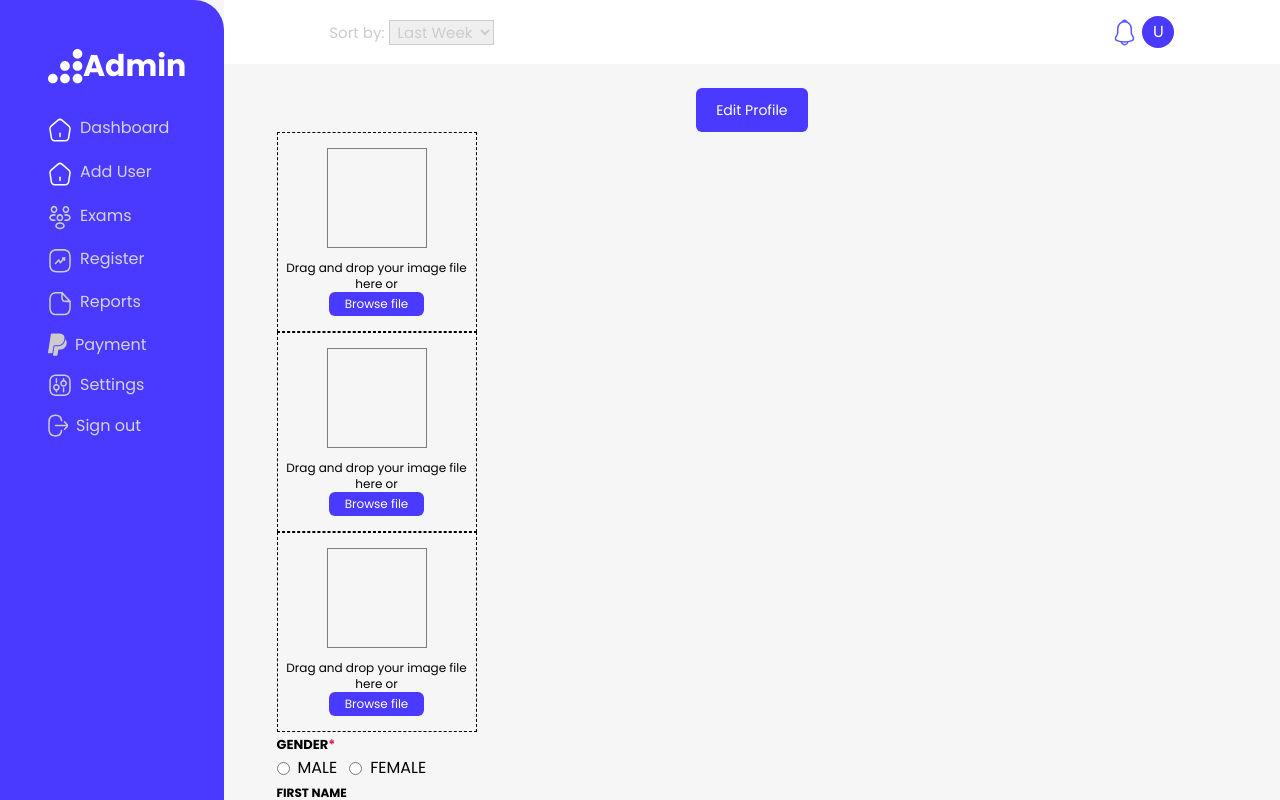
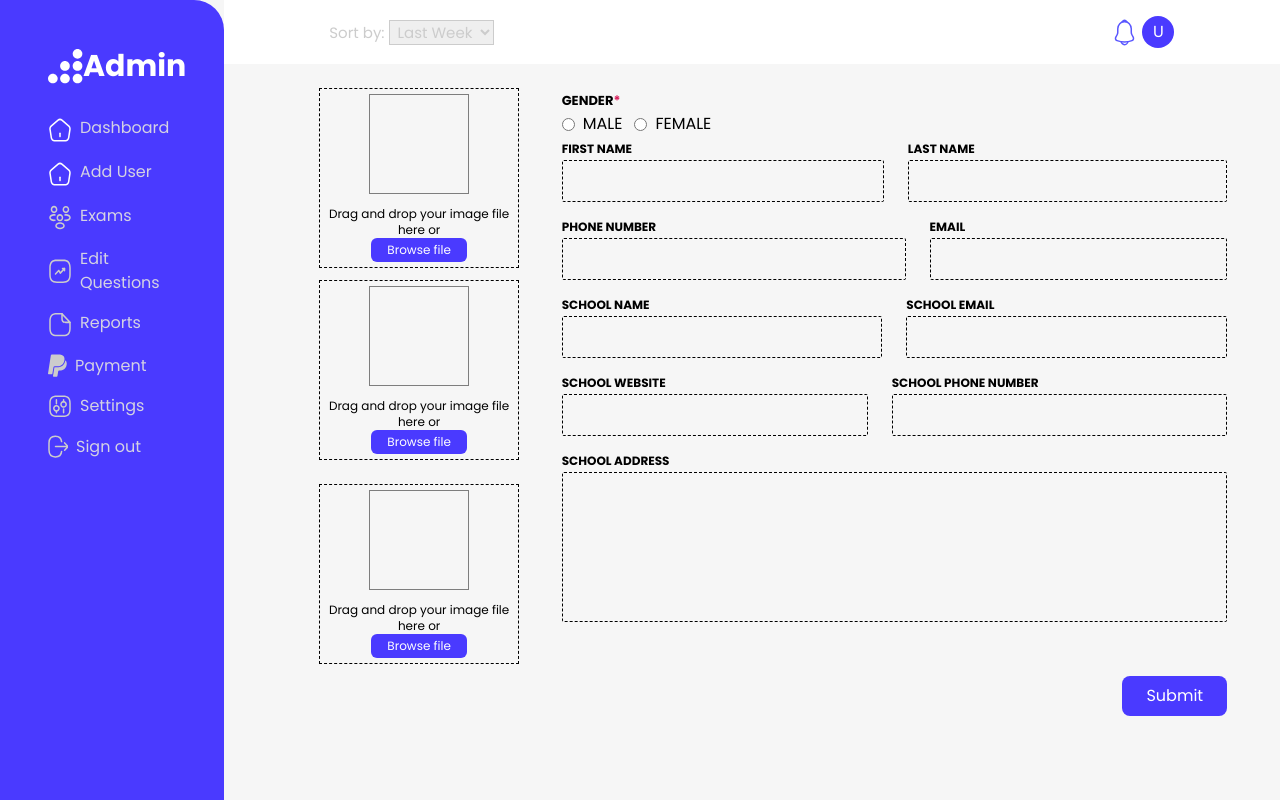
Before and after one commit to Leefranklyn/Enfavdu, a React (Vite) app: page /dashboard/editprofile in a window 1280 px wide. Shown: the top 800 px of the page. Built offline with nearby package versions, Linux system fonts and the light colour scheme.

Commit message:
fixed some issues

```diff
--- a/src/App.jsx
+++ b/src/App.jsx
@@ -18,6 +18,7 @@ import AddUser from "./componenets/admin/dashboard/AddUser";
 import Test from "./componenets/user/test";
 import Profile from "./componenets/admin/dashboard/Profile";
 import EditProfile from "./componenets/admin/dashboard/EditProfile"
+import Edit from "./componenets/admin/dashboard/Edit";
 
 function App() {
   const [path, setPath] = useState("run");
@@ -60,6 +61,7 @@ function App() {
                 <Route path="/dashboard/scores/" element={<Scores />} />
                 <Route path="/dashboard/profile" element={<Profile />} />
                 <Route path="/dashboard/editprofile" element={<EditProfile />} />
+                <Route path="/dashboard/editquestion" element={<Edit/>}/>
               </Route>
               <Route path="/user/:path" element={<HomePage />} />
               {console.log(path)}
--- a/src/componenets/admin/dashboard/AddUser.jsx
+++ b/src/componenets/admin/dashboard/AddUser.jsx
@@ -1,8 +1,9 @@
-import React, { useState, useRef, useContext } from "react";
+import React, { useState, useRef, useContext, useEffect } from "react";
 import Header from "./Header";
 import solid from "../../../assets/solid.svg";
 import LoginContext from "../../../context/LoginContext";
 import { Form, useNavigate } from "react-router-dom";
+
 
 
 const AddUser = () => {
@@ -10,14 +11,9 @@ const AddUser = () => {
   const navigate = useNavigate();
   const { userId } = useContext(LoginContext);
   const [confirmPassword, setConfirmPassword] = useState("");
-  const [message, setMessage] = useState("")
+  const [message, setMessage] = useState("");
   const [cover, setCover] = useState("");
-  // const [firstName, setFirstName] = useState("");
-  // const [lastName, setLastName] = useState("");
-  // const [email, setEmail] = useState("");
-  // const [password, setPassword] = useState("");
-  // const [profilePhoto, setProfilePhoto] = useState("");
-
+  const jwt = localStorage.getItem("jwt");
   const [form, setForm] = useState({
     firstName: "",
     lastName: "",
@@ -27,36 +23,50 @@ const AddUser = () => {
     userName: "",
   });
 
+  const checkTokenExpiration = async () => {
+    const jwt = localStorage.getItem("jwt");
+    const expirationTime = localStorage.getItem("expirationTime");
+
+    if (jwt && expirationTime) {
+      const currentTime = new Date().getTime();
+      if (currentTime > parseInt(expirationTime)) {
+        // Token has expired, navigate the user to the login page
+        navigate("/login");
+      }
+    }
+  };
+
+  useEffect(() => {
+    checkTokenExpiration();
+  }, []);
+
   const handleCoverInput = (e) => {
     e.preventDefault();
     ref.current.click();
   };
 
   const handleFileInput = (e) => {
-      const file = e.target.files[0].name;
-      console.log(file)
-      setForm({...form, profilePhoto: file})
+    const file = e.target.files[0];
+    console.log(file);
+    setForm({ ...form, profilePhoto: file });
   };
 
-
-  const handleUpload = async() => {
-    console.log(form)
+  const handleUpload = async () => {
+    console.log(form);
     if (form.password !== confirmPassword) {
-      setMessage('Passwords do not match.');
+      setMessage("Passwords do not match.");
       return;
     } else {
       setMessage("");
     }
 
     try {
-      const jwt = localStorage.getItem('jwt');
-
       const response = await fetch(
         `https://testmanagement.onrender.com/api/user/signup/${userId}`,
         {
           method: "POST",
           headers: {
-            "Authorization": `Bearer ${jwt}`, // Include the JWT token in the Authorization header
+            Authorization: `Bearer ${jwt}`, // Include the JWT token in the Authorization header
             "Content-type": "application/json",
           },
           body: JSON.stringify(form),
@@ -65,18 +75,17 @@ const AddUser = () => {
 
       const data = await response.json();
 
-      if (response.ok && data.success ) {
+      if (response.ok && data.success) {
         console.log(data);
-        navigate("/user/login")
+        navigate("/user/login");
       } else {
         const errorData = data || {};
-        console.log(errorData)
+        console.log(errorData);
         // Handle the error
       }
     } catch (error) {
       console.error(error);
     }
-
   };
 
   return (
@@ -92,9 +101,7 @@ const AddUser = () => {
               name="firstName"
               className="w-full outline-0 border-[1px] border-gray rounded-md py-2 px-3 mb-3"
               value={form.firstName}
-              onChange={(e) =>
-                setForm({ ...form, firstName: e.target.value })
-              }
+              onChange={(e) => setForm({ ...form, firstName: e.target.value })}
             />
           </div>
           <div className="md:w-1/2">
@@ -105,9 +112,7 @@ const AddUser = () => {
               placeholder="Enter Last Name"
               className="w-full outline-0 border-[1px] border-gray rounded-md py-2 px-3 mb-3"
               value={form.lastName}
-              onChange={(e) =>
-                setForm({ ...form, lastName: e.target.value })
-              }
+              onChange={(e) => setForm({ ...form, lastName: e.target.value })}
             />
           </div>
         </div>
@@ -120,9 +125,7 @@ const AddUser = () => {
               placeholder="name@example.com"
               className="w-full outline-0 border-[1px] border-gray rounded-md py-2 px-3 mb-3"
               value={form.email}
-              onChange={(e) =>
-                setForm({ ...form, email: e.target.value })
-              }
+              onChange={(e) => setForm({ ...form, email: e.target.value })}
             />
           </div>
           <div className="md:w-1/2">
@@ -133,9 +136,7 @@ const AddUser = () => {
               placeholder="Enter Username"
               className="w-full outline-0 border-[1px] border-gray rounded-md py-2 px-3 mb-3"
               value={form.userName}
-              onChange={(e) =>
-                setForm({ ...form, userName: e.target.value })
-              }
+              onChange={(e) => setForm({ ...form, userName: e.target.value })}
             />
           </div>
         </div>
@@ -148,9 +149,7 @@ const AddUser = () => {
               placeholder="Enter user password"
               className="w-full outline-0 border-[1px] border-gray rounded-md py-2 px-3 mb-3"
               value={form.password}
-              onChange={(e) =>
-                setForm({ ...form, password: e.target.value })
-              }
+              onChange={(e) => setForm({ ...form, password: e.target.value })}
             />
           </div>
           <div className="md:w-1/2">
@@ -160,9 +159,7 @@ const AddUser = () => {
               placeholder="Re-enter Password"
               className="w-full outline-0 border-[1px] border-gray rounded-md py-2 px-3 mb-3"
               value={confirmPassword}
-              onChange={(e) =>
-                setConfirmPassword(e.target.value)
-              }
+              onChange={(e) => setConfirmPassword(e.target.value)}
             />
           </div>
         </div>
@@ -178,11 +175,16 @@ const AddUser = () => {
             ref={ref}
             value={cover}
             className="hidden"
-            onChange={handleFileInput }
+            onChange={handleFileInput}
           />
         </div>
         <div className="flex justify-center items-center my-5">
-          <button onClick={handleUpload} className="bg-blue text-white py-2 px-6 rounded-md">Create User</button>
+          <button
+            onClick={handleUpload}
+            className="bg-blue text-white py-2 px-6 rounded-md"
+          >
+            Create User
+          </button>
         </div>
       </div>
     </div>
--- /dev/null
+++ b/src/componenets/admin/dashboard/Edit.jsx
@@ -0,0 +1,11 @@
+import React from 'react'
+
+const Edit = () => {
+  return (
+    <div>
+
+    </div>
+  )
+}
+
+export default Edit
--- a/src/componenets/admin/dashboard/EditProfile.jsx
+++ b/src/componenets/admin/dashboard/EditProfile.jsx
@@ -10,7 +10,9 @@ const EditProfile = () => {
   const [cover, setCover] = useState("");
   const [cover2, setCover2] = useState("");
   const [cover3, setCover3] = useState("");
-  const [proprietorSignature, setProprietorSignature] = useState("");
+  const [form, setForm] = useState({
+    proprietorSignature: null,
+  });
 
   const handleCoverInput = (e) => {
     e.preventDefault();
@@ -27,21 +29,26 @@ const EditProfile = () => {
     ref3.current.click();
   };
 
-  const handleFileInput2 = (e) => {
-    const file = e.target.files[0].name;
-    console.log(file);
-    setForm({ ...form, profilePhoto: file });
+  const handleFile = (e) => {
+    setForm({ ...form, proprietorSignature: e.target.files[0]});
   };
 
-  const handleFileInput3 = (e) => {
-    const file = e.target.files[0].name;
-    console.log(file);
-    setForm({ ...form, profilePhoto: file });
-  };
+  // const handleFileInput2 = (e) => {
+  //   const file = e.target.files[0];
+  //   console.log(file);
+  //   setForm({ ...form, profilePhoto: file });
+  // };
+
+  // const handleFileInput3 = (e) => {
+  //   const file = e.target.files[0];
+  //   console.log(file);
+  //   setForm({ ...form, profilePhoto: file });
+  // };
 
   const jwt = localStorage.getItem("jwt");
 
   const handleSubmit = async () => {
+    console.log(form)
     try {
       const response = await fetch(
         `https://testmanagement.onrender.com/api/admin/proprietorSignature/upload/${userId}`,
@@ -51,7 +58,7 @@ const EditProfile = () => {
             Authorization: `Bearer ${jwt}`,
             "Content-Type": "application/json",
           },
-          body: JSON.stringify({proprietorSignature}), // Send user credentials
+          body: JSON.stringify(form), // Send user credentials
         }
       );
       const data = await response.json();
@@ -72,13 +79,15 @@ const EditProfile = () => {
     <div>
       <Header />
       <div className="my-container py-6 min-h-[100vh] bg-lightGrey">
-        <div className="flex justify-center items-center">
+        <div className="flex justify-center md:hidden items-center">
           <button className=" bg-blue text-white py-3 px-5 text-sm rounded-md">
             Edit Profile
           </button>
         </div>
+        <div className="md:flex">
+          <div className="flex flex-col items-center my-6 md:my-0 gap-3 md:w-[30%]">
             <div>
-          <div className="border-[1px] border-dashed w-[200px] h-[200px] flex flex-col justify-center items-center">
+              <div className="border-[1px] border-dashed w-[200px] h-[180px] flex flex-col justify-center items-center">
                 <div className="border-[1px] border-grey w-[100px] h-[100px]"></div>
                 <div className="text-xs mt-3">
                   <p className="text-center">
@@ -92,6 +101,34 @@ const EditProfile = () => {
                       Browse file
                     </button>
                   </div>
+                  <p>{form.proprietorSignature}</p>
+                </div>
+              </div>
+              <input
+                type="file"
+                name="proprietorSignature"
+                id=""
+                ref={ref}
+                value={cover}
+                className="hidden"
+                onChange={handleFile}
+              />
+            </div>
+            <div>
+              <div className="border-[1px] border-dashed w-[200px] h-[180px] flex flex-col justify-center items-center">
+                <div className="border-[1px] border-grey w-[100px] h-[100px]"></div>
+                <div className="text-xs mt-3">
+                  <p className="text-center">
+                    Drag and drop your image file here or
+                  </p>
+                  <div className="flex justify-center">
+                    <button
+                      onClick={handleCoverInput2}
+                      className="bg-blue text-white py-1 px-4 rounded-md "
+                    >
+                      Browse file
+                    </button>
+                  </div>
                 </div>
               </div>
               <input
@@ -99,13 +136,13 @@ const EditProfile = () => {
                 name=""
                 id=""
                 ref={ref}
-            value={cover}
+                // value={cover}
                 className="hidden"
-            onClick={(e) => setProprietorSignature(e.target.files[0])}
+                // onClick={handleCoverInput}
               />
             </div>
-        <div>
-        <div className="border-[1px] border-dashed w-[200px] h-[200px] flex flex-col justify-center items-center">
+            <div></div>
+            <div className="border-[1px] border-dashed w-[200px] h-[180px] flex flex-col justify-center items-center">
               <div className="border-[1px] border-grey w-[100px] h-[100px]"></div>
               <div className="text-xs mt-3">
                 <p className="text-center">
@@ -113,25 +150,7 @@ const EditProfile = () => {
                 </p>
                 <div className="flex justify-center">
                   <button
-                onClick={handleCoverInput}
-                  className="bg-blue text-white py-1 px-4 rounded-md "
-                >
-                  Browse file
-                </button>
-              </div>
-            </div>
-          </div>
-        </div>
-        <div>
-        <div className="border-[1px] border-dashed w-[200px] h-[200px] flex flex-col justify-center items-center">
-            <div className="border-[1px] border-grey w-[100px] h-[100px]"></div>
-            <div className="text-xs mt-3">
-              <p className="text-center">
-                Drag and drop your image file here or
-              </p>
-              <div className="flex justify-center">
-                <button
-                onClick={handleCoverInput}
+                    onClick={handleCoverInput3}
                     className="bg-blue text-white py-1 px-4 rounded-md "
                   >
                     Browse file
@@ -144,11 +163,12 @@ const EditProfile = () => {
               name="profilePhoto"
               id=""
               ref={ref3}
-            value={cover}
+              // value={cover}
               className="hidden"
               // onChange={handleFileInput}
             />
           </div>
+          <div className="md:w-[70%]">
             <fieldset>
               <label className="font-bold text-[13px]">
                 GENDER<span className="text-red">*</span>
@@ -182,7 +202,8 @@ const EditProfile = () => {
               </div>
             </fieldset>
             <div>
-         <div className='md:1/2 '>
+              <div className="md:flex gap-6">
+                <div className="">
                   <label className="font-semibold text-[12px]">
                     FIRST NAME
                   </label>
@@ -194,10 +215,8 @@ const EditProfile = () => {
                     //   onChange={handleInputChange}
                   />
                 </div>
-            <div className='md:1/2 '>
-              <label className="font-semibold text-[12px]">
-                LAST NAME
-              </label>
+                <div className="md:1/2 ">
+                  <label className="font-semibold text-[12px]">LAST NAME</label>
                   <input
                     type="text"
                     className="w-full outline-0 border-[1px] bg-lightGrey border-black border-dashed rounded-sm py-2 px-3 mb-3"
@@ -206,7 +225,9 @@ const EditProfile = () => {
                     //   onChange={handleInputChange}
                   />
                 </div>
-            <div>
+              </div>
+              <div className="md:flex gap-6">
+                <div className="md:1/2">
                   <label className="font-semibold text-[12px]">
                     PHONE NUMBER
                   </label>
@@ -219,9 +240,8 @@ const EditProfile = () => {
                     //   }
                   />
                 </div>
-              <label className="font-semibold text-[12px]">
-                EMAIL
-              </label>
+                <div className="md:1/2">
+                  <label className="font-semibold text-[12px]">EMAIL</label>
                   <input
                     type="text"
                     className="w-full outline-0 border-[1px] bg-lightGrey border-black border-dashed rounded-sm py-2 px-3 mb-3"
@@ -231,11 +251,11 @@ const EditProfile = () => {
                     //   }
                   />
                 </div>
-
+              </div>
+            </div>
+            <div className="md:flex gap-6">
               <div>
-              <label className="font-semibold text-[12px]">
-              SCHOOL NAME
-              </label>
+                <label className="font-semibold text-[12px]">SCHOOL NAME</label>
                 <input
                   type="text"
                   className="w-full outline-0 border-[1px] bg-lightGrey border-black border-dashed rounded-sm py-2 px-3 mb-3"
@@ -258,6 +278,8 @@ const EditProfile = () => {
                   //   }
                 />
               </div>
+            </div>
+            <div className="md:flex gap-6">
               <div>
                 <label className="font-semibold text-[12px]">
                   SCHOOL WEBSITE
@@ -284,21 +306,31 @@ const EditProfile = () => {
                   //   }
                 />
               </div>
+            </div>
             <div>
               <label className="font-semibold text-[12px]">
                 SCHOOL ADDRESS
               </label>
               <input
                 type="text"
-                className="w-full outline-0 border-[1px] bg-lightGrey border-black border-dashed rounded-sm py-2 px-3 mb-3"
+                className="w-full outline-0 border-[1px] h-[100px] md:h-[150px] bg-lightGrey border-black border-dashed rounded-sm py-2 px-3 mb-3"
                 //   value={form.schoolMotto}
                 //   onChange={(e) =>
                 //     setForm({ ...form, schoolMotto: e.target.value })
                 //   }
               />
             </div>
+          </div>
+        </div>
 
-        <button onClick={handleSubmit}>Submit</button>
+        <div className="flex md:justify-end">
+          <button
+            onClick={handleSubmit}
+            className="text-white bg-blue py-2 px-6 rounded-lg my-3"
+          >
+            Submit
+          </button>
+        </div>
       </div>
     </div>
   );
--- a/src/componenets/admin/dashboard/Header.jsx
+++ b/src/componenets/admin/dashboard/Header.jsx
@@ -12,9 +12,9 @@ const Header = () => {
 
   const handleToggle = () => {
     setToggle(!toggle);
-    !toggle
-      ? (document.body.style.overflow = "hidden")
-      : (document.body.style.overflow = "unset");
+    // !toggle
+    //   ? (document.body.style.overflow = "hidden")
+    //   : (document.body.style.overflow = "unset");
   };
 
   return (
--- a/src/componenets/admin/dashboard/index.jsx
+++ b/src/componenets/admin/dashboard/index.jsx
@@ -17,9 +17,9 @@ const Dashboard = () => {
 
   const handleToggle = () => {
     setToggle(!toggle);
-    !toggle
-    ? (document.body.style.overflow = "hidden")
-    : (document.body.style.overflow = "unset");
+    // !toggle
+    // ? (document.body.style.overflow = "hidden")
+    // : (document.body.style.overflow = "unset");
   }
 
 
@@ -53,10 +53,12 @@ const Dashboard = () => {
                     Exams
                   </li>
                 </Link>
-                <li className="flex gap-2"  onClick={handleToggle}>
-                  <img src={up} alt="" />
-                  Register
-                </li>
+                <Link to="/dashboard/editquestion">
+                  <li className="flex gap-2"  onClick={handleToggle}>
+                    <img src={up} alt="" />
+                    Edit Questions
+                  </li>
+                </Link>
                 <li className="flex gap-2"  onClick={handleToggle}>
                   <img src={Reports} alt="" />
                   Reports
--- a/src/componenets/user/login/index.jsx
+++ b/src/componenets/user/login/index.jsx
@@ -1,6 +1,8 @@
 import React, { useState, useContext } from "react";
 import UserLoginContext from "../../../context/UserLoginContext"
 import { useNavigate } from "react-router-dom";
+
+
 
 
 const UserLogin = () => {
--- a/src/componenets/user/test/index.jsx
+++ b/src/componenets/user/test/index.jsx
@@ -110,9 +110,9 @@ const Test = () => {
           </ul>
        </div>
       </div>
-      <div className="bg-lightGrey w-[100%]  min-h-[100vh] flex flex-col justify-center items-center">
-        <div className="md:w-[80%] lg:w-[85%] hidden md:block"><Header/></div>
-        <div className="bg-white my-container rounded-lg shadow-lg  my-auto text-btngray ">
+      <div className="bg-lightGrey w-[100%]  min-h-[100vh]  flex flex-col justify-center items-center">
+        {/* <div className="md:w-[80%] lg:w-[85%] hidden md:block"><Header/></div> */}
+        <div className="bg-white my-container lg:h-[90%] rounded-lg shadow-lg  my-auto text-btngray ">
           <div className="flex justify-end items-center px-5 pt-5">
             <Timer handleSubmit={handleSubmit}/>
           </div>
@@ -122,7 +122,7 @@ const Test = () => {
           </div>
           <div className="flex flex-col items-center">
             {questions.length > 0 && (
-              <div className="my-10">
+              <div className="">
                 <h2 className="text-center md:text-left my-5 font-bold">
                   Question {currentQuestionIndex + 1}
                 </h2>
@@ -137,7 +137,7 @@ const Test = () => {
                   </div>
                     <p>{questions[currentQuestionIndex].questionText}</p>
                 </div>
-                <div className="my-4 w-[80%] md:w-full mx-auto">
+                <div className=" w-[80%] md:w-full mx-auto">
                   <h3 className="text-center md:text-left my-3">Choose answer</h3>
                   <ul className="flex flex-col gap-3">
                     {questions[currentQuestionIndex].options.map(
@@ -163,7 +163,7 @@ const Test = () => {
                   </ul>
                 </div>
                 {/* Render options or answer choices here */}
-                <div className="flex justify-center md:justify-end">
+                <div className="flex justify-center md:justify-end mb-3">
                   {currentQuestionIndex === questions.length - 1 ? (
                     <button
                       className="bg-btngray text-white px-14 py-2 rounded-3xl"
```
Lines whose indentation alone changed are shown as unchanged.
